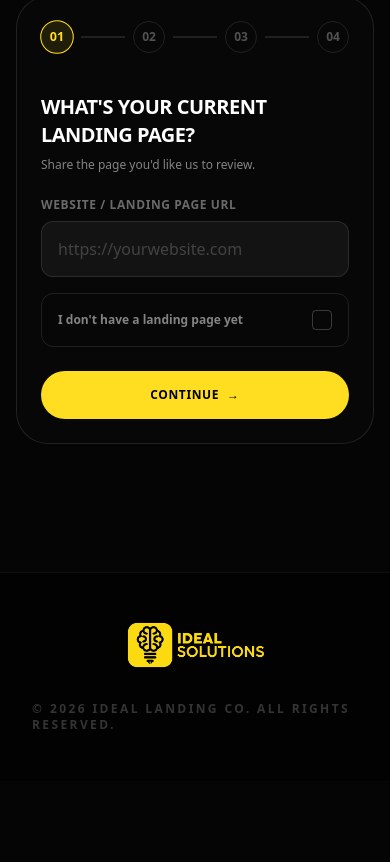
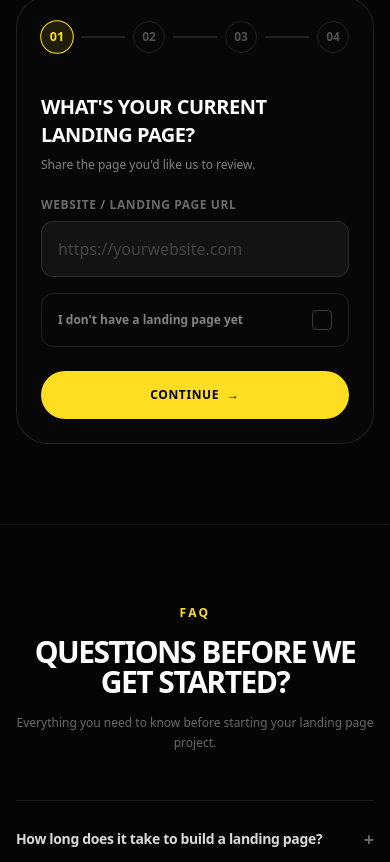
Before and after one commit to emersonbruno46-debug/idealsolutionsen, a React (Vite) app: page / in a window 390 px wide. Shown: the part 11138-12000 px from the top of the page. Before the commit the page ends 11919 px from the top, so only its background shows below. Built offline with nearby package versions, Linux system fonts and the light colour scheme; the HTML template or start-up script is replaced by a standard one.

Commit message:
feat: implement FAQ accordion section and conversion bridge

```diff
--- a/src/pages/PremiumLanding.tsx
+++ b/src/pages/PremiumLanding.tsx
@@ -423,6 +423,45 @@ const pricingPackages = [
   }
 ];
 
+const faqData = [
+  {
+    question: "How long does it take to build a landing page?",
+    answer: "Most projects follow a defined timeline based on scope, content and integrations. We'll confirm the schedule before starting."
+  },
+  {
+    question: "Do you write the copy?",
+    answer: "Yes. Our Conversion and Campaign packages include conversion-focused copywriting built around your offer, audience and goals."
+  },
+  {
+    question: "Do you use templates?",
+    answer: "No. Each landing page is designed around your brand, offer and conversion objective."
+  },
+  {
+    question: "Can you work with my marketing agency?",
+    answer: "Yes. We can work as a landing page production partner for paid media and performance marketing agencies."
+  },
+  {
+    question: "Can you improve my existing landing page?",
+    answer: "Yes. We can audit your current page and identify opportunities in messaging, structure, design and conversion flow."
+  },
+  {
+    question: "Can you integrate forms, calendars and tracking?",
+    answer: "Yes. We can integrate forms, booking tools, analytics, tracking pixels and other tools required by the project."
+  },
+  {
+    question: "Do I need to provide all the content?",
+    answer: "It depends on the package. If copywriting is included, we develop the page messaging based on your offer and information gathered during onboarding."
+  },
+  {
+    question: "What happens after the landing page is launched?",
+    answer: "We validate the final implementation, responsiveness, integrations and tracking included in the project before handoff."
+  },
+  {
+    question: "What if I'm not sure which package I need?",
+    answer: "Start with the free landing page audit. We'll look at your current situation and help you understand which level of support makes sense."
+  }
+];
+
 const PremiumLanding = () => {
   const [isMenuOpen, setIsMenuOpen] = useState(false);
   const [activeTestimonial, setActiveTestimonial] = useState(0);
@@ -432,6 +471,7 @@ const PremiumLanding = () => {
   const processRef = useRef<HTMLDivElement>(null);
   const pricingRef = useRef<HTMLDivElement>(null);
   const auditRef = useRef<HTMLDivElement>(null);
+  const faqRef = useRef<HTMLDivElement>(null);
 
   const handleAuditScroll = (e: React.MouseEvent) => {
     e.preventDefault();
@@ -454,6 +494,21 @@ const PremiumLanding = () => {
   const [urlError, setUrlError] = useState("");
   const [nameError, setNameError] = useState("");
   const [companyError, setCompanyError] = useState("");
+
+  const [openFaqIndex, setOpenFaqIndex] = useState<number | null>(null);
+  const [prefersReducedMotion, setPrefersReducedMotion] = useState(false);
+
+  useEffect(() => {
+    const mediaQuery = window.matchMedia("(prefers-reduced-motion: reduce)");
+    setPrefersReducedMotion(mediaQuery.matches);
+    const listener = (e: MediaQueryListEvent) => setPrefersReducedMotion(e.matches);
+    mediaQuery.addEventListener("change", listener);
+    return () => mediaQuery.removeEventListener("change", listener);
+  }, []);
+
+  const handleToggleFaq = (index: number) => {
+    setOpenFaqIndex(prev => (prev === index ? null : index));
+  };
 
   const handleNext = () => {
     if (currentStep === 1) {
@@ -1898,6 +1953,96 @@ I'd like to know what could be improved to increase conversions.`;
           </div>
         </section>
 
+        {/* FAQ Section */}
+        <section ref={faqRef} id="faq" className="py-20 lg:py-32 relative z-10 bg-[#050505] border-t border-white/5 overflow-hidden">
+          <div className="container mx-auto px-4 lg:px-8 max-w-4xl w-full">
+
+            {/* Section Header */}
+            <div className="mb-12 lg:mb-16 text-center max-w-2xl mx-auto space-y-4">
+              <span className="text-[#FFDE21] text-xs font-black uppercase tracking-[0.2em] block">
+                FAQ
+              </span>
+              <h2 className="text-3xl sm:text-4xl lg:text-5xl font-black uppercase tracking-tighter leading-none text-white">
+                Questions before we get started?
+              </h2>
+              <p className="text-white/40 text-xs sm:text-sm leading-relaxed font-medium">
+                Everything you need to know before starting your landing page project.
+              </p>
+            </div>
+
+            {/* Accordion List */}
+            <div className="space-y-0 border-t border-white/[0.08] mb-16 lg:mb-20 w-full">
+              {faqData.map((faq, idx) => {
+                const isOpen = openFaqIndex === idx;
+                return (
+                  <div key={idx} className="border-b border-white/[0.08] group w-full">
+                    <h3>
+                      <button
+                        type="button"
+                        id={`faq-btn-${idx}`}
+                        aria-expanded={isOpen}
+                        aria-controls={`faq-panel-${idx}`}
+                        onClick={() => handleToggleFaq(idx)}
+                        className="w-full flex items-center justify-between py-6 text-left focus:outline-none focus-visible:ring-2 focus-visible:ring-[#FFDE21] focus-visible:ring-offset-2 focus-visible:ring-offset-black transition-all duration-300"
+                      >
+                        <span className={`text-sm sm:text-base md:text-lg font-bold tracking-tight text-white/85 transition-colors duration-300 group-hover:text-white ${isOpen ? 'text-white font-extrabold' : ''}`}>
+                          {faq.question}
+                        </span>
+
+                        {/* Expand/Collapse Indicator (+/-) */}
+                        <span className={`text-lg sm:text-xl font-bold ml-6 select-none transition-colors duration-300 ${
+                          isOpen ? 'text-[#FFDE21]' : 'text-white/40 group-hover:text-[#FFDE21]'
+                        }`}>
+                          {isOpen ? "−" : "+"}
+                        </span>
+                      </button>
+                    </h3>
+
+                    <motion.div
+                      id={`faq-panel-${idx}`}
+                      role="region"
+                      aria-labelledby={`faq-btn-${idx}`}
+                      initial={false}
+                      animate={{
+                        height: isOpen ? "auto" : 0,
+                        opacity: isOpen ? 1 : 0
+                      }}
+                      transition={{
+                        duration: prefersReducedMotion ? 0 : 0.25,
+                        ease: "easeInOut"
+                      }}
+                      className="overflow-hidden"
+                    >
+                      <div className="pb-6 text-white/50 text-xs sm:text-sm leading-relaxed max-w-2xl font-medium">
+                        {faq.answer}
+                      </div>
+                    </motion.div>
+                  </div>
+                );
+              })}
+            </div>
+
+            {/* Closing FAQ CTA Bridge */}
+            <div className="text-center max-w-xl mx-auto space-y-4 border-t border-white/5 pt-12">
+              <h3 className="text-base sm:text-lg font-bold uppercase tracking-tight text-white">
+                Still not sure where to start?
+              </h3>
+              <p className="text-white/40 text-xs sm:text-sm leading-relaxed font-medium">
+                Get a free landing page audit and we'll show you what we'd improve.
+              </p>
+              <div>
+                <button
+                  onClick={handleAuditScroll}
+                  className="inline-flex items-center gap-2 text-xs font-black uppercase tracking-[0.2em] text-[#FFDE21] hover:text-white transition-colors duration-300 border-b border-[#FFDE21]/40 hover:border-white pb-1"
+                >
+                  GET MY FREE AUDIT →
+                </button>
+              </div>
+            </div>
+
+          </div>
+        </section>
+
       </main>
 
       {/* Footer */}
```
